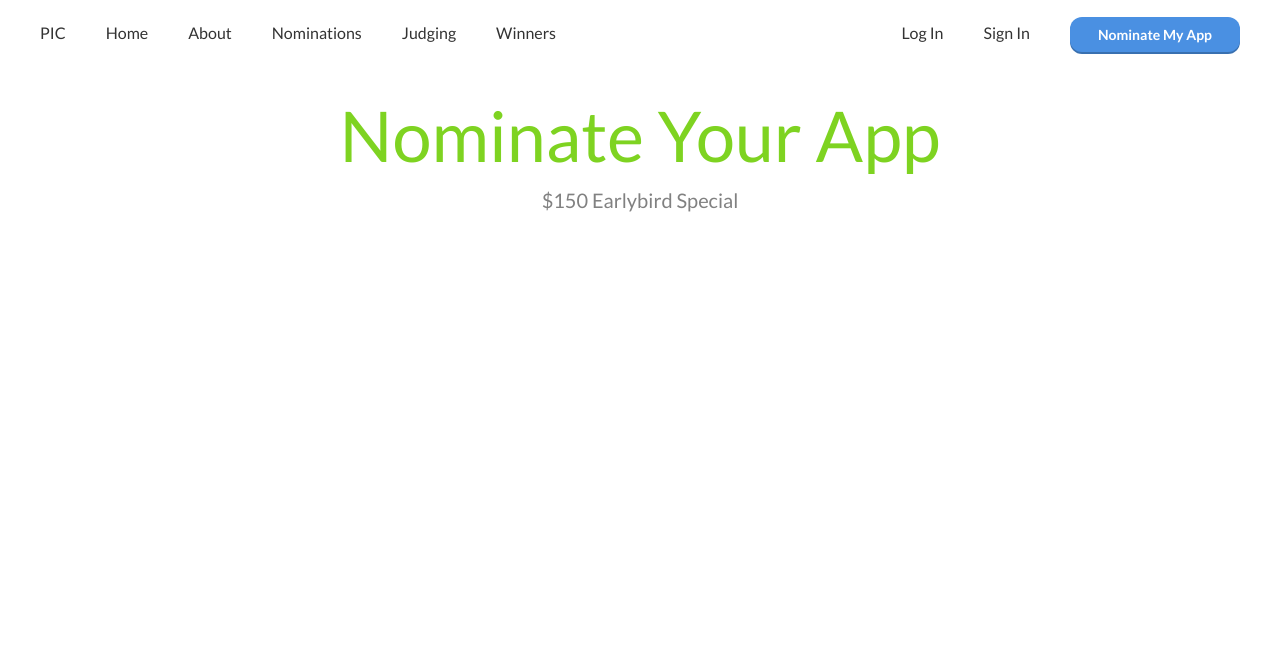
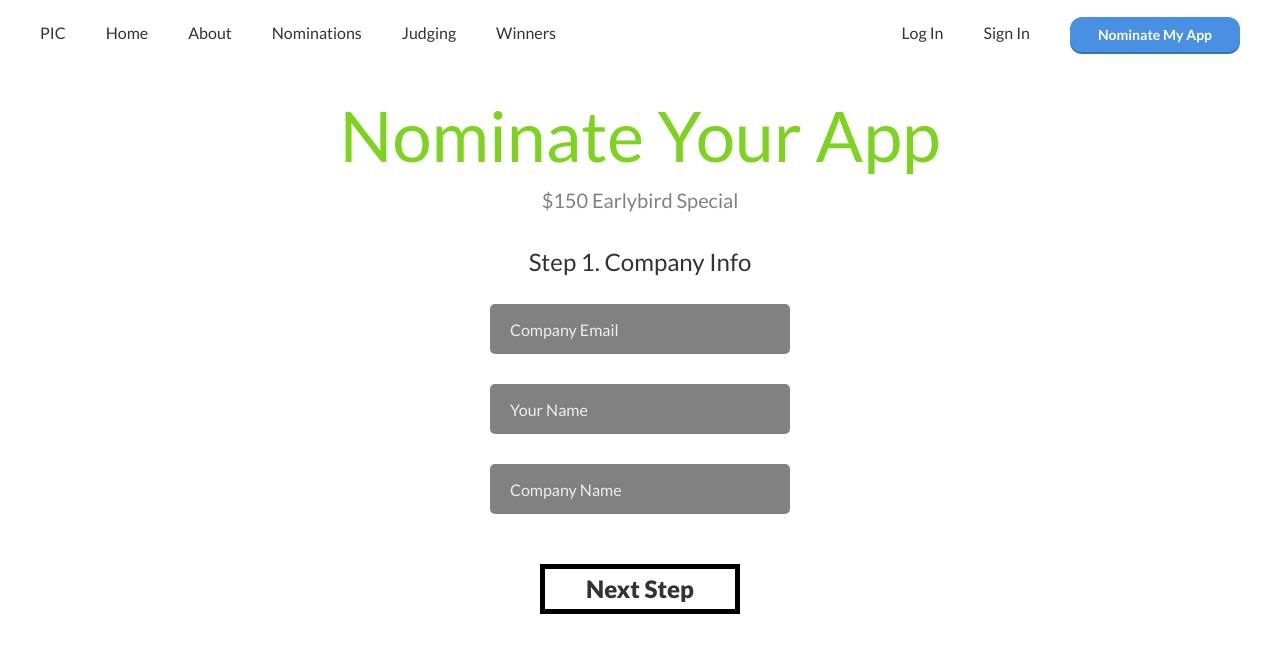
Before and after one commit to samuelarchibald/newgitTest, a plain HTML site: page nominate.html in a window 1280 px wide. Drawn offline with nearby package versions, Linux system fonts and the light colour scheme.

Commit message:
added some nominate your app animation

```diff
--- a/js/main.js
+++ b/js/main.js
@@ -0,0 +1,4 @@
+$("#button-step-1").click(function(){
+     $(".step-1").animate({left: '-5000px'});
+     $(".step-2").animate({top: '40px'});
+});
--- /dev/null
+++ b/js/min/main-min.js
@@ -0,0 +1 @@
+$("#button-step-1").click(function(){$(".step-1").animate({left:"-5000px"}),$(".step-2").animate({top:"40px"})});
--- a/nominate.html
+++ b/nominate.html
@@ -10,6 +10,7 @@
     <script src="https://maxcdn.bootstrapcdn.com/bootstrap/3.3.2/js/bootstrap.min.js"></script>
     <link rel="stylesheet" href="css/global.css">
     <script src="bower_components/components-modernizr/min/modernizr-min.js"></script>
+    <script src="http://code.jquery.com/jquery-1.11.2.js"></script>
   </head>
   <body>
     <header>
@@ -29,10 +30,31 @@
         </div>
       </nav>
     </header>
-    <div class="nominate">
-      <h1 class="center">Nominate Your App</h1>
-      <h4 class="center">$150 Earlybird Special</h2>
+
+
+
+
+    <div class="nominate container">
+      <div class="nominate-head">
+        <h1 class="center">Nominate Your App</h1>
+        <h4 class="center">$150 Earlybird Special</h2>
+      </div>
+      <div class="step step-1">
+        <h3>Step 1. Company Info</h4>
+        <input type="text" placeholder="Company Email">
+        <input type="text" placeholder="Your Name">
+        <input type="text" placeholder="Company Name">
+        <button id="button-step-1">Next Step</button>
+      </div>
+      <div class="step step-2">
+        <h3>Step 2. Personal Info</h4>
+        <input type="text" placeholder="Company Email">
+        <input type="text" placeholder="Your Name">
+        <input type="text" placeholder="Company Name">
+        <button id="button-step-1">Next Step</button>
+      </div>
     </div>
+
   </body>
   <script src="js/main.js"></script>
 </html>
--- a/scss/pages/_nominate.scss
+++ b/scss/pages/_nominate.scss
@@ -1,4 +1,6 @@
 .nominate {
+	height:100vh;
+	overflow: hidden;
 	h1{
 		color:$green;
 		padding-top:100px;
@@ -7,4 +9,73 @@
 		color:$judge-grey;
 		padding-top:20px;
 	}
+	.step {
+		position: absolute;
+		text-align: center;
+		width:300px;
+		left:0;
+		right:0;
+		top:250px;
+		margin:0 auto;
+	}
+	.step-1{
+
+	}
+	.step-2 {
+		position: relative;
+		top:1500px;
+	}
+	input {
+		width:300px;
+		height:50px;
+		display:block;
+		margin: 30px auto;
+		border-radius: 5px;
+		background-color:$judge-grey;
+		border: none;
+		color:#fff;
+		padding-left: 20px;
+		&:active {
+			border:none;
+			color:#fff;
+		}
+		&:focus {
+			background:$red;
+			outline:none;
+			color:#fff;
+		}
+		&::-webkit-input-placeholder {
+		   color: #eee;
+		}
+
+		&:-moz-placeholder { /* Firefox 18- */
+		   color: $white;
+		}
+
+		&::-moz-placeholder {  /* Firefox 19+ */
+		   color: $white;
+		}
+
+		&:-ms-input-placeholder {
+		   color: $white;
+		}
+	}
+	button {
+		margin-top:20px;
+		width:200px;
+		height:50px;
+		font-size: 24px;
+		font-weight: 800;
+		background-color: transparent;
+		border: 5px solid #000;
+		&:hover {
+			background-color: #000;
+			color:$white;
+		}
+		&:focus {
+			background-color: #000;
+			color:$white;
+			outline:none;
+		}
+	}
 }
```
Also changed, not shown: judging.html (+1 -0 lines), css/global.css, 1 other file.
